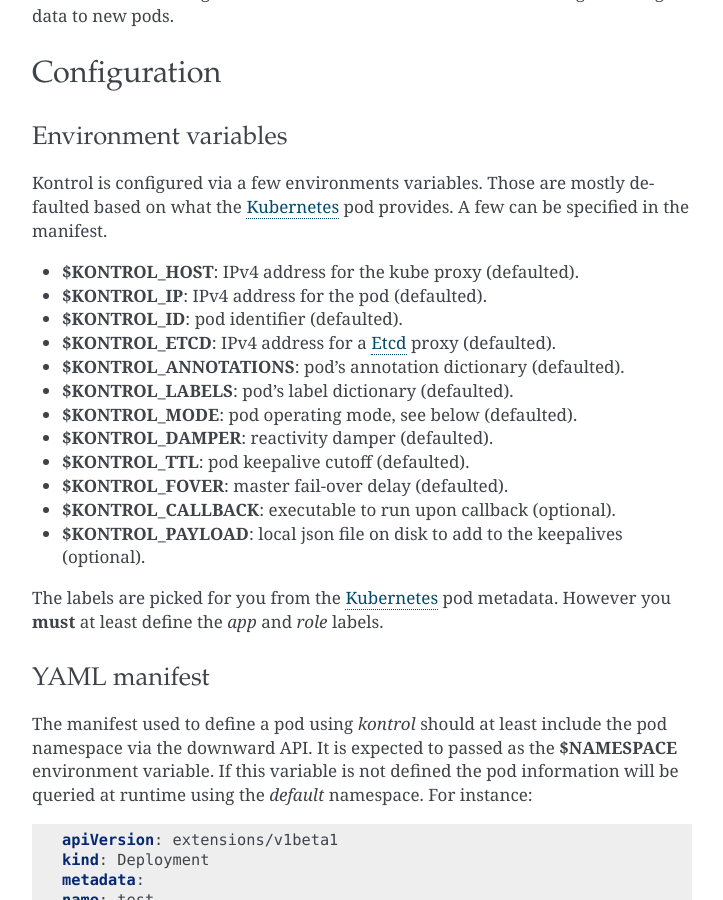
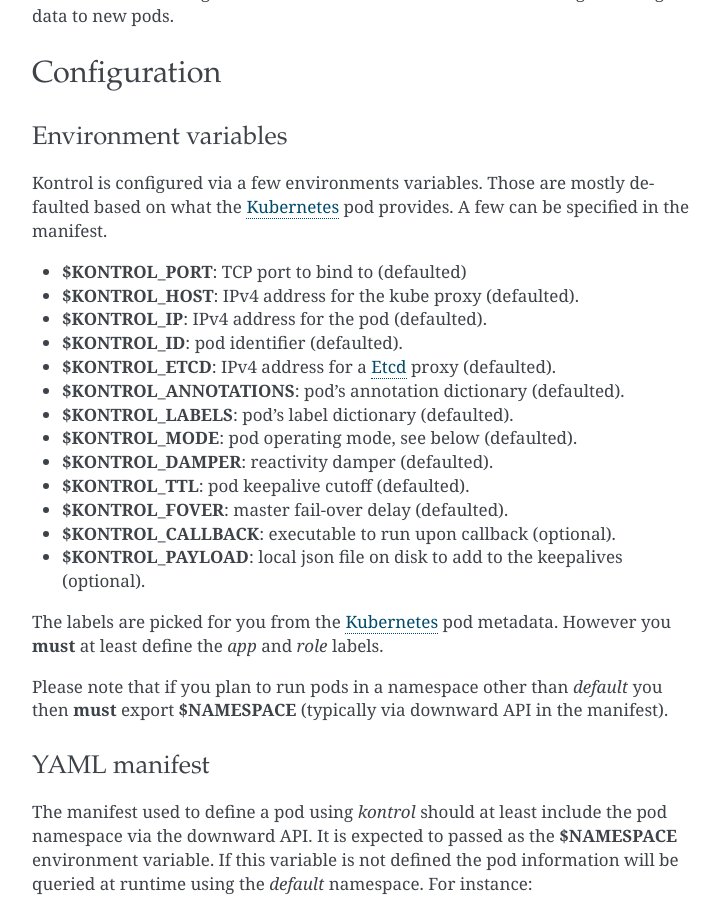
Before and after one commit to isabella232/ads-infra-kontrol, a Sphinx documentation site: the page built from docs/kontrol.rst, in a window 1280 px wide and 900 px high, scrolled down 2231 px. Shown: the whole window, without its empty margins (388-1111 px from the left). Built offline with Sphinx 7.4.7, drawn with Linux system fonts in a browser that asks for light colours; some of the changed text lies outside the part shown.

Commit message:
Doc update & Dockerfile fix

```diff
--- a/docs/kontrol.rst
+++ b/docs/kontrol.rst
@@ -88,6 +88,7 @@
 Kontrol is configured via a few environments variables. Those are mostly defaulted based on what
 the Kubernetes_ pod provides. A few can be specified in the manifest.
 
+- **$KONTROL_PORT**: TCP port to bind to (defaulted)
 - **$KONTROL_HOST**: IPv4 address for the kube proxy (defaulted).
 - **$KONTROL_IP**: IPv4 address for the pod (defaulted).
 - **$KONTROL_ID**: pod identifier (defaulted).
@@ -103,6 +104,9 @@
 
 The labels are picked for you from the Kubernetes_ pod metadata. However you **must** at least
 define the *app* and *role* labels.
+
+Please note that if you plan to run pods in a namespace other than *default* you then **must**
+export **$NAMESPACE** (typically via downward API in the manifest).
 
 YAML manifest
 *************
```
Also changed, not shown: other parts of docs/kontrol.rst (+1 -1 lines), 1 other file.
